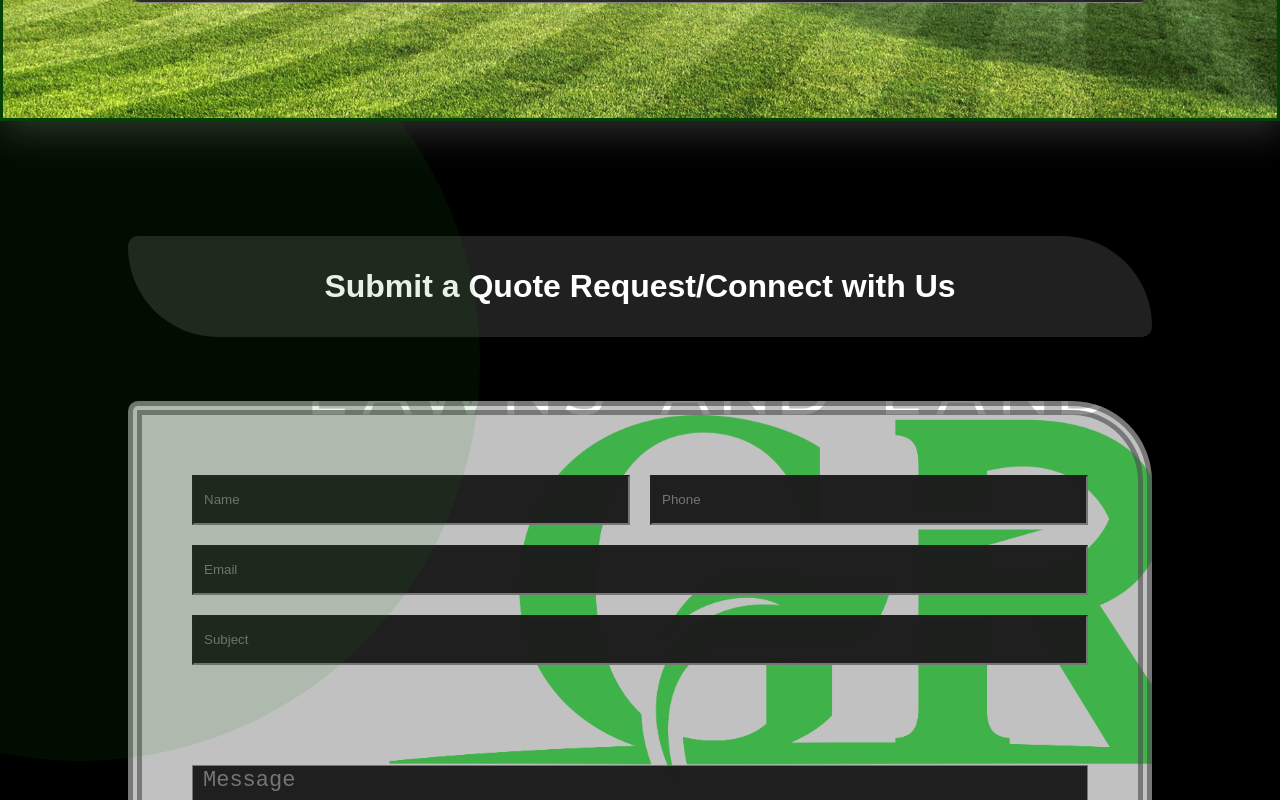
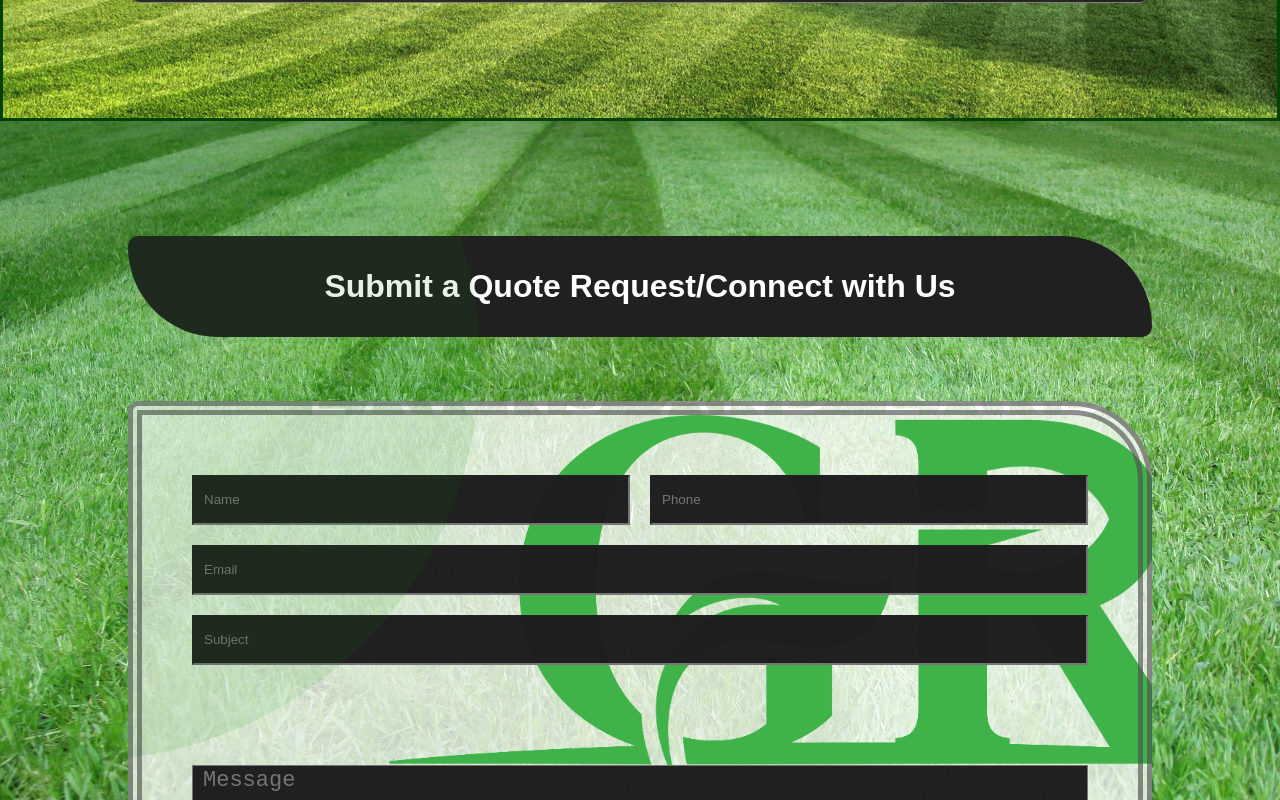
Before and after one commit to sean00880/grandpa-ron-s, a Next.js app: page / in a window 1280 px wide. Shown: the part 8940-9740 px from the top of the page. Built offline with nearby package versions, Linux system fonts and the light colour scheme.

Commit message:
all testimonials7

```diff
--- a/styles/Contact.module.css
+++ b/styles/Contact.module.css
@@ -7,6 +7,9 @@
   overflow: hidden;
   padding-bottom: 80px;
   padding: 9vw 10vw;
+  background-image: url('../public/img/lawn.jpeg');
+  background-size: cover;
+  background-attachment: fixed;
 }
 
 
```
Also changed, not shown: public/img/lawn.jpeg (added), public/img/wood2.jfif (added).
